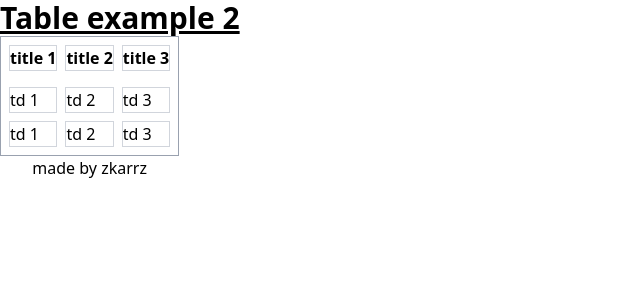
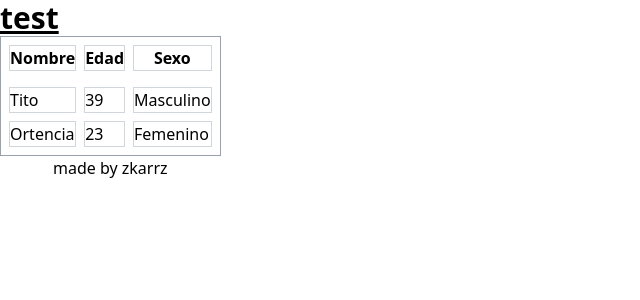
Before and after one commit to Daniel-Cervera/django, a Django app: page / in a window 1280 px wide. Shown: the top 300 px of the page, without its empty margins (0-640 px from the left). Run offline with Django 5.2, Linux system fonts and the light colour scheme.

Commit message:
add content in a table html

```diff
--- a/mysite/core/templates/core/base.html
+++ b/mysite/core/templates/core/base.html
@@ -7,28 +7,28 @@
     </head>
     <body>
     <h1 class="text-3xl font-bold underline">
-        Table example 2
+        test
     </h1>
 
         <table class="border-separate border-spacing-2 border border-gray-400 ...">
             <caption class="caption-bottom">made by zkarrz</caption>
             <tr>
                 <thead>
-                    <th class="border border-gray-300 ...">title 1</th>
-                    <th class="border border-gray-300 ...">title 2</th>
-                    <th class="border border-gray-300 ...">title 3</th>
+                    <th class="border border-gray-300 md:place-content-center ...">Nombre</th>
+                    <th class="border border-gray-300 md:place-content-center ...">Edad</th>
+                    <th class="border border-gray-300 md:place-content-center ...">Sexo</th>
                 </thead>
             </tr>
             <tbody>
                 <tr>
-                    <td class="border border-gray-300 ...">td 1</td>
-                    <td class="border border-gray-300 ...">td 2</td>
-                    <td class="border border-gray-300 ...">td 3</td>
+                    <td class="border border-gray-300 md:place-content-center ...">Tito</td>
+                    <td class="border border-gray-300 md:place-content-center ...">39</td>
+                    <td class="border border-gray-300 md:place-content-center ...">Masculino</td>
                 </tr>
                 <tr>
-                    <td class="border border-gray-300 ...">td 1</td>
-                    <td class="border border-gray-300 ...">td 2</td>
-                    <td class="border border-gray-300 ...">td 3</td>
+                    <td class="border border-gray-300 md:place-content-center ...">Ortencia</td>
+                    <td class="border border-gray-300 md:place-content-center...">23</td>
+                    <td class="border border-gray-300 md:place-content-center ...">Femenino</td>
                 </tr>
             </tbody>
         </table>
```
